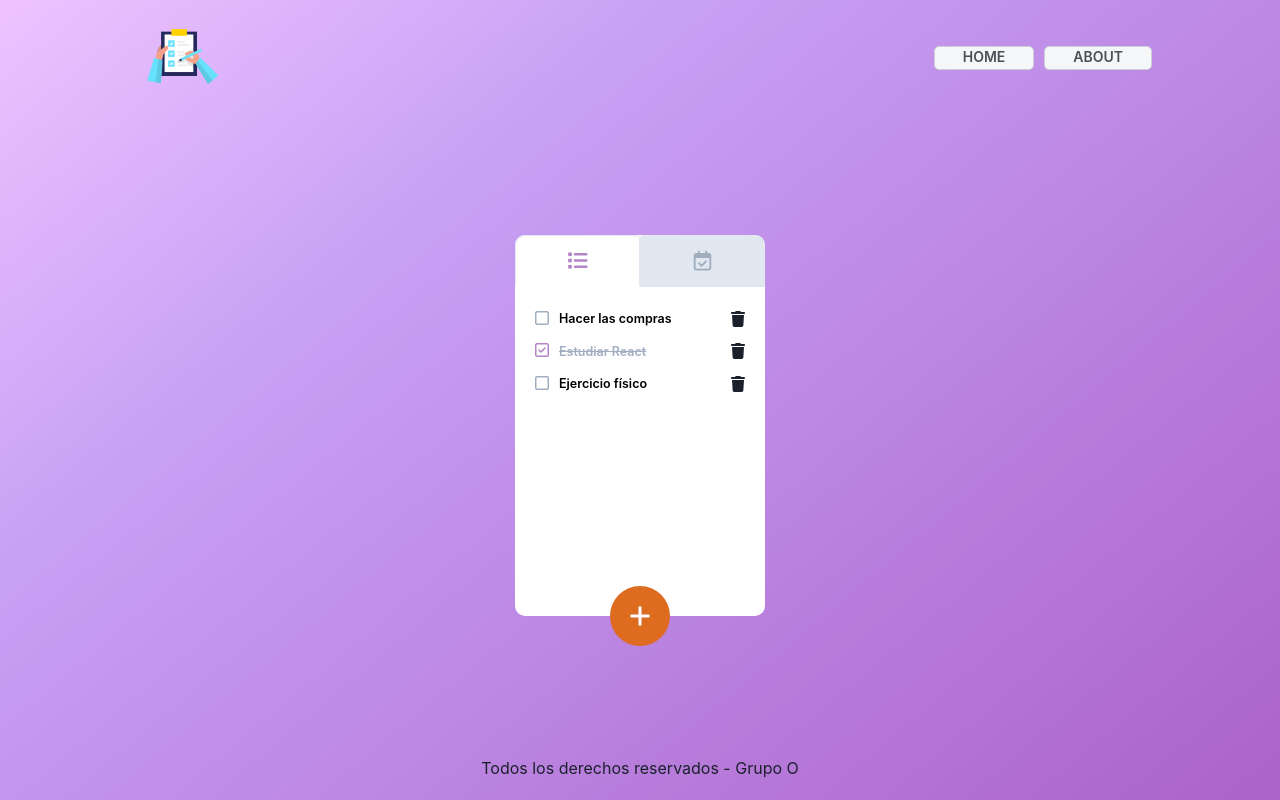
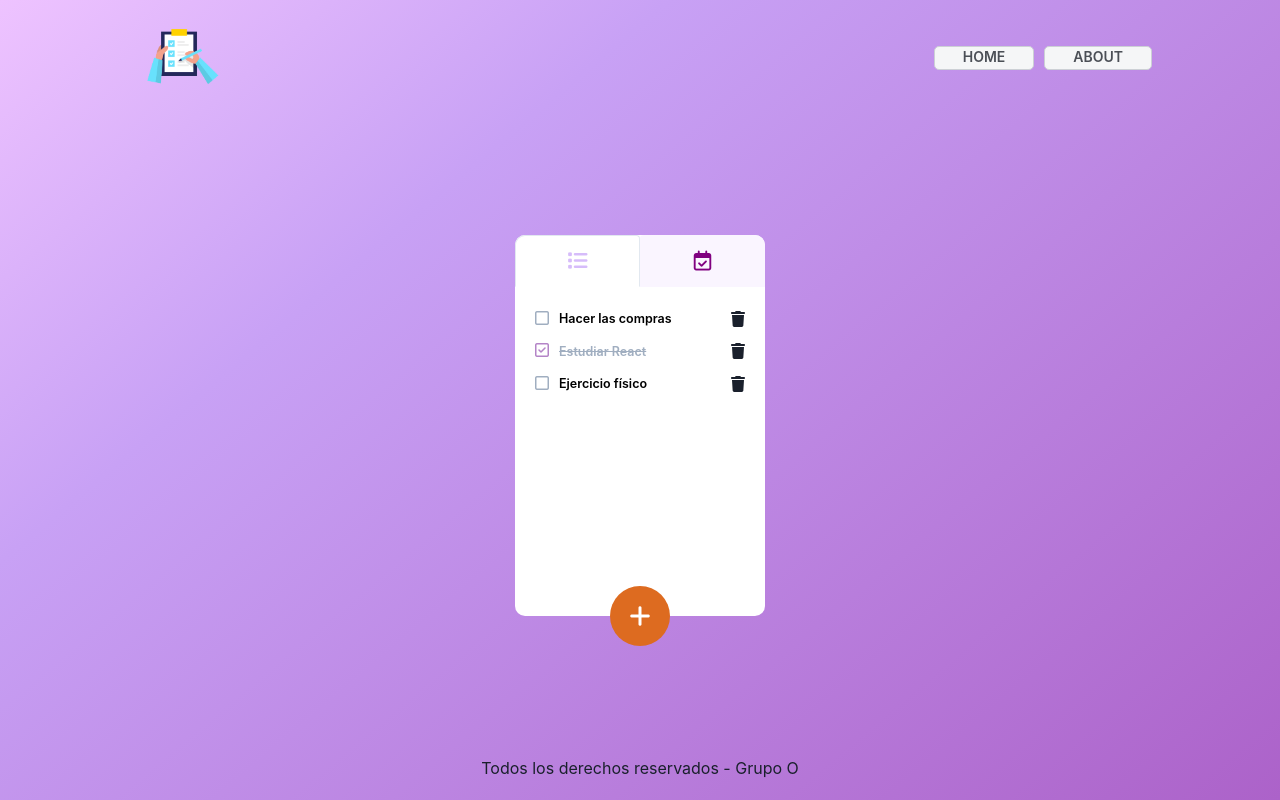
Before and after one commit to gg161087/ap_react012-ti, a React (Vite) app: page / in a window 1280 px wide. Built offline with nearby package versions, Linux system fonts and the light colour scheme.

Commit message:
pequeño ajuste en estilos de tabs

```diff
--- a/src/pages/Show.jsx
+++ b/src/pages/Show.jsx
@@ -16,10 +16,9 @@ import { TaskList } from "./../components/TaskList.jsx";
 import { TaskForm } from "./../components/TaskForm.jsx";
 
 export const Show = () => {
-
   const [tasks, setTasks] = useState([]);
   const [isFormVisible, setFormVisible] = useState(false);
-    const [activeTab, setActiveTab] = useState(true)
+  const [activeTab, setActiveTab] = useState(true);
 
   const handleButtonClick = () => {
     setFormVisible(!isFormVisible);
@@ -57,8 +56,8 @@ export const Show = () => {
   };
 
   const handleTabChange = () => {
-        setActiveTab(!activeTab)
-    }
+    setActiveTab(!activeTab);
+  };
 
   return (
     <HStack justifyContent='center'>
@@ -67,10 +66,18 @@ export const Show = () => {
           <Tab
             w='50%'
             borderTopLeftRadius='1rem'
-                        bg={!activeTab? 'gray.200' : 'white'}
-                        color={!activeTab? 'gray.400' : '#B484C7'}
+            bg={!activeTab ? "purple.50" : "white"}
+            color={!activeTab ? "purple" : "#D6BCFA"}
             onClick={handleTabChange}
-                    >
+            _active={{
+              bg: "#dddfe2",
+              transform: "scale(0.98)",
+              borderColor: "#bec3c9",
+            }}
+            _focus={{
+              boxShadow:
+                "0 0 1px 2px rgba(88, 144, 255, .75), 0 1px 1px rgba(0, 0, 0, .15)",
+            }}>
             <Box display='flex' justifyContent='center' p='.5rem'>
               <Text fontSize='2rem'>
                 <i className='fa-solid fa-list'></i>
@@ -80,10 +87,17 @@ export const Show = () => {
           <Tab
             w='50%'
             borderTopRightRadius='1rem'
-                        bg={activeTab? 'gray.200' : 'white'}
-                        color={activeTab? 'gray.400' : '#B484C7'}
+            bg={activeTab ? "purple.50" : "white"}
+            color={activeTab ? "purple" : "#D6BCFA"}
             onClick={handleTabChange}
-                    >
+            _active={{
+              bg: "#dddfe2",
+              transform: "scale(0.98)",
+            }}
+            _focus={{
+              boxShadow:
+                "0 0 1px 2px rgba(88, 144, 255, .75), 0 1px 1px rgba(0, 0, 0, .15)",
+            }}>
             <Box display='flex' justifyContent='center' p='.5rem'>
               <Text fontSize='2rem'>
                 <i className='fa-regular fa-calendar-check'></i>
@@ -92,7 +106,7 @@ export const Show = () => {
           </Tab>
         </TabList>
         <TabPanels>
-                    <TabPanel minH={'30rem'}>
+          <TabPanel minH={"30rem"}>
             <Center>
               <TaskList
                 tasks={tasks}
@@ -112,7 +126,7 @@ export const Show = () => {
               </Center>
             )}
           </TabPanel>
-                    <TabPanel minH={'30rem'}>
+          <TabPanel minH={"30rem"}>
             <Center>
               <TaskList tasks={taskCompleted} onTaskDelete={handleTaskDelete} />
             </Center>
```
Lines whose indentation alone changed are shown as unchanged.
